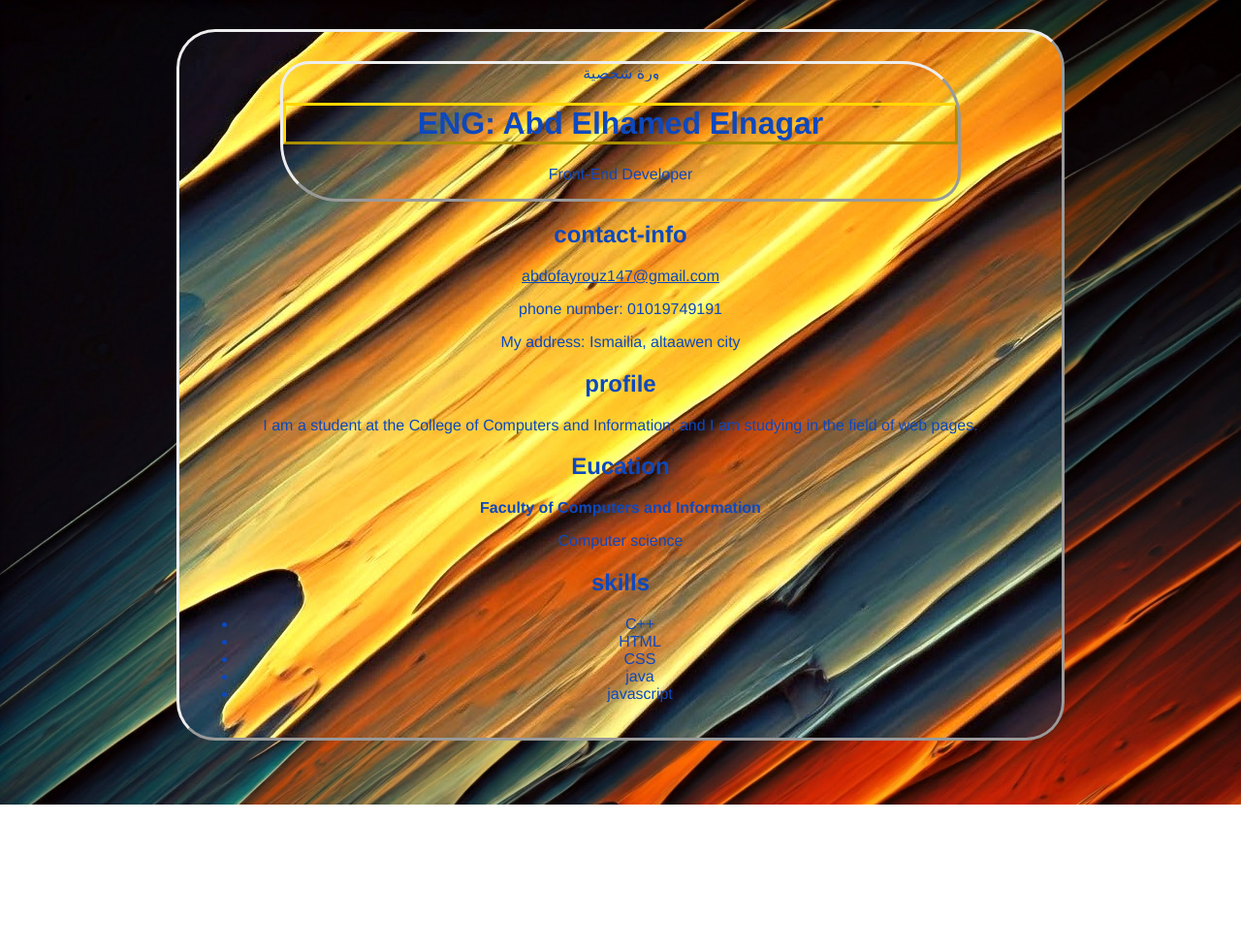
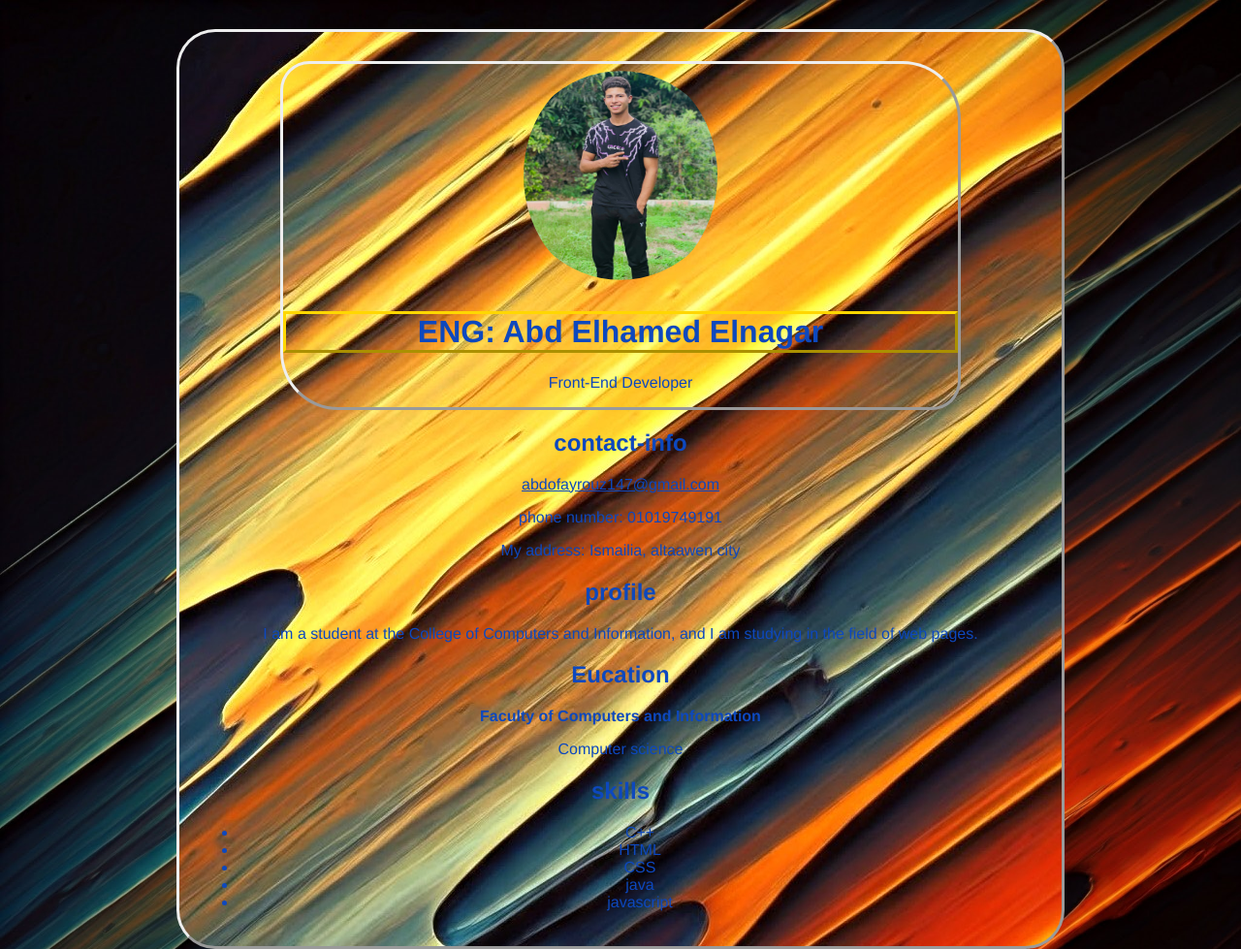
Before and after one commit to EL-N-A-G-R/MY-CV, a plain HTML site: page index.html in a window 1280 px wide. Shown: the whole page at 97% size. Before the commit the page ends 830 px from the top, so only its background shows below. Drawn offline with Linux system fonts and the light colour scheme; files whose address does not match are found by name.

Commit message:
Update index.html

```diff
--- a/index.html
+++ b/index.html
@@ -9,7 +9,7 @@
 <body>
     <div class="container">
         <header>
-            <img  src="photo/mee.jpg" alt="صورة شخصية">
+            <img  src="mee.jpg" alt="صورة شخصية">
 
             <h1>ENG: Abd Elhamed Elnagar</h1>
             <p>Front-End Developer</p>
```
